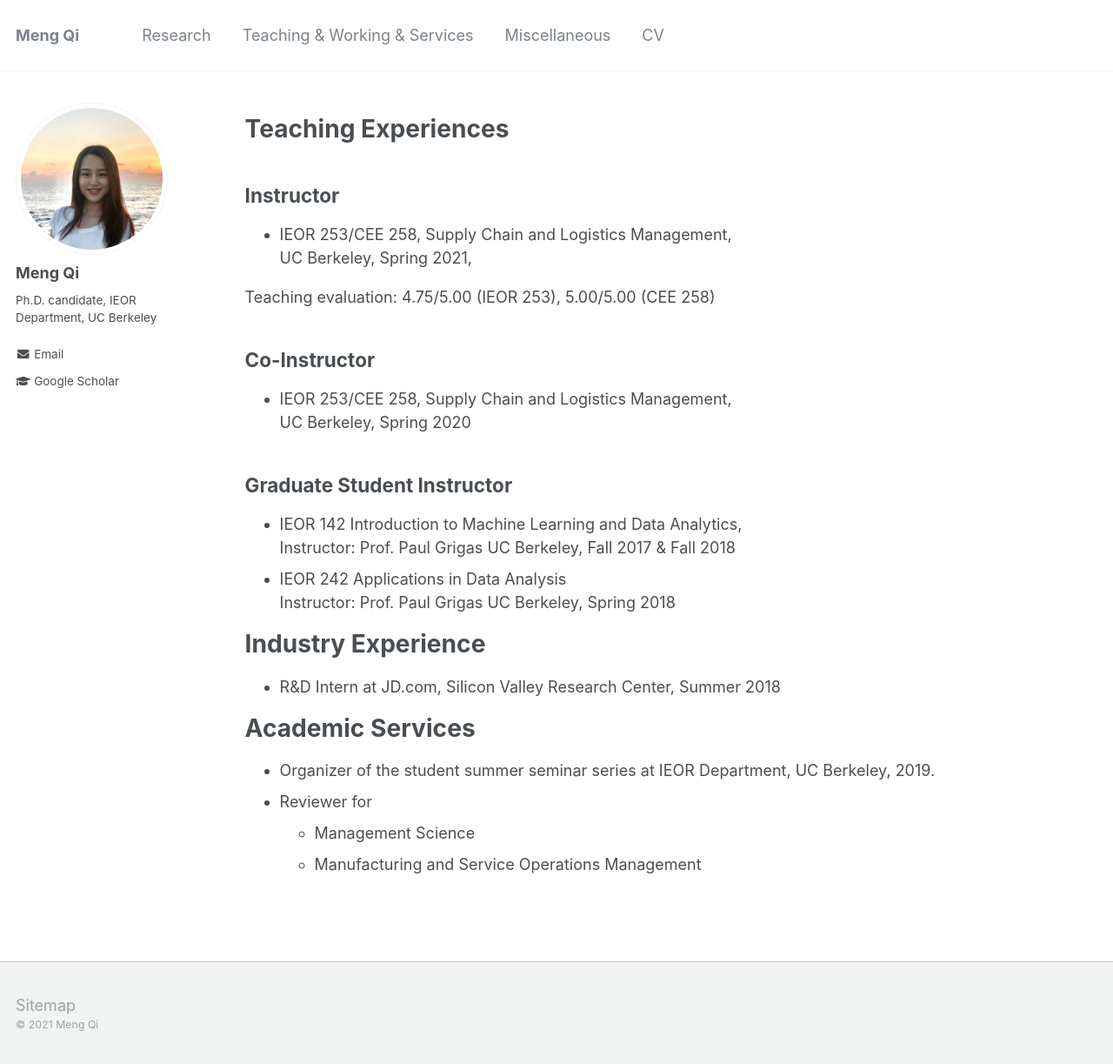
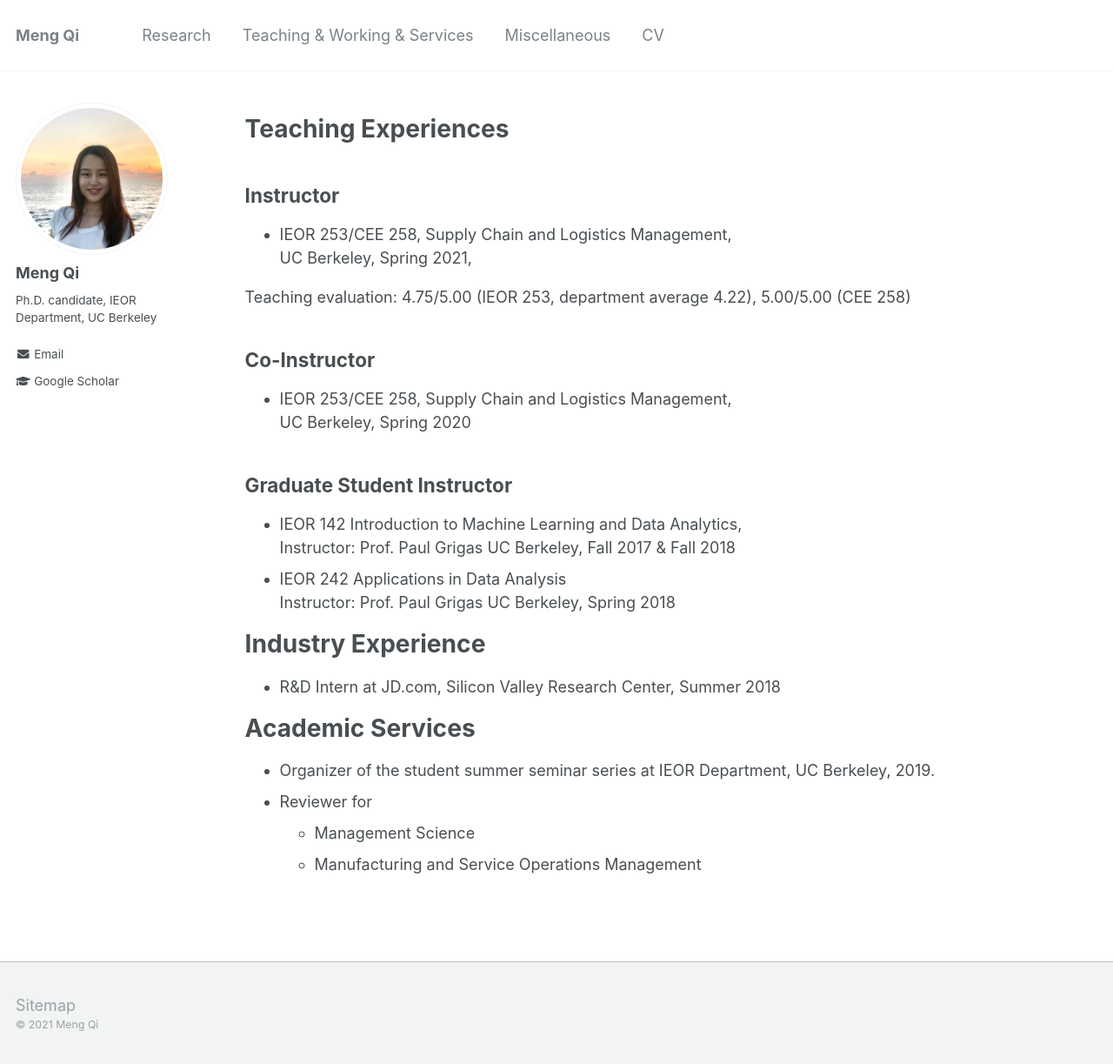
Before and after one commit to alicemengqi/site, a Jekyll site: the page built from _pages/teaching.md, in a window 1280 px wide and 1223 px high. Shown: the whole window at 87% size. Built offline with Jekyll 4.4.1, drawn with Linux system fonts in a browser that asks for light colours.

Commit message:
Update teaching.md

```diff
--- a/_pages/teaching.md
+++ b/_pages/teaching.md
@@ -11,7 +11,7 @@ author_profile: true
 * IEOR 253/CEE 258, Supply Chain and Logistics Management,
 UC Berkeley, Spring 2021,
 
-Teaching evaluation: 4.75/5.00 (IEOR 253), 5.00/5.00 (CEE 258)
+Teaching evaluation: 4.75/5.00 (IEOR 253, department average 4.22), 5.00/5.00 (CEE 258)
 ## Co-Instructor
 * IEOR 253/CEE 258, Supply Chain and Logistics Management,
 UC Berkeley, Spring 2020
```
